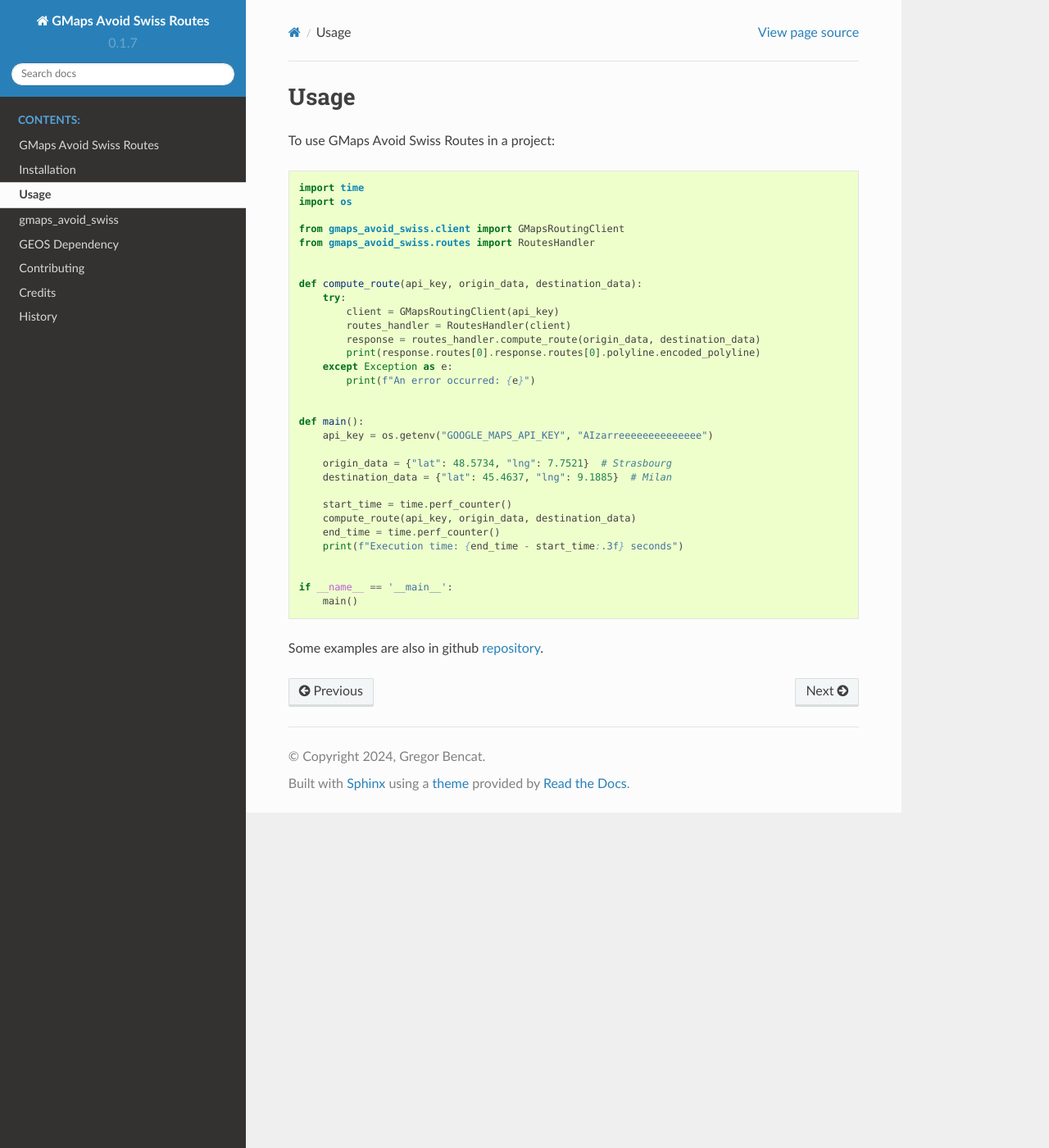
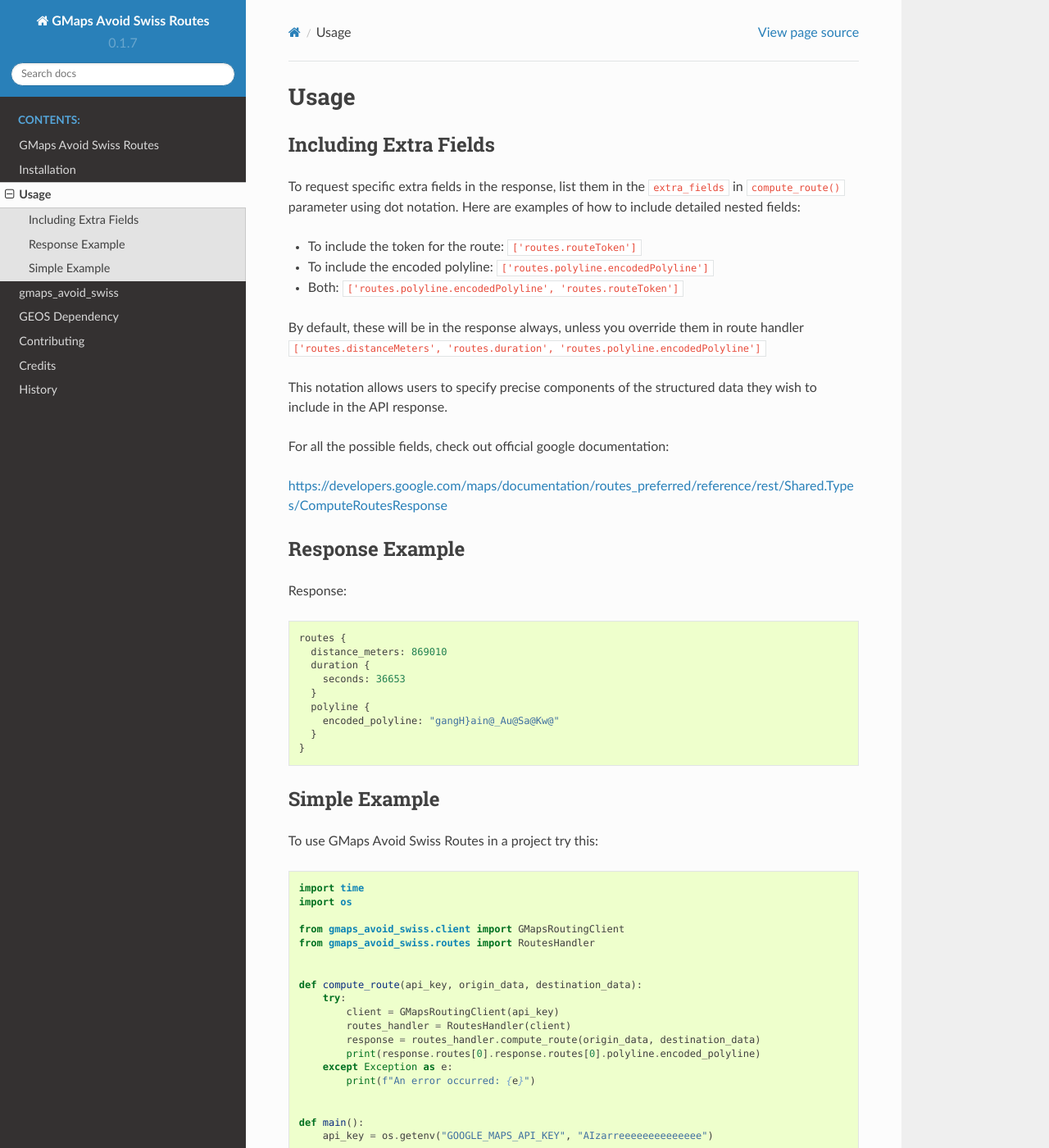
Before and after one commit to xbencat/gmaps_avoid_swiss, a Sphinx documentation site: the page built from docs/usage.rst, in a window 1280 px wide and 1400 px high. Shown: the whole window at 82% size. Built offline with Sphinx 7.4.7 and the Read the Docs theme 2.0.0, drawn with Linux system fonts in a browser that asks for light colours.

Commit message:
add usage docs

```diff
--- a/docs/usage.rst
+++ b/docs/usage.rst
@@ -2,7 +2,45 @@
 Usage
 =====
 
-To use GMaps Avoid Swiss Routes in a project::
+Including Extra Fields
+----------------------
+
+To request specific extra fields in the response, list them in the ``extra_fields`` in ``compute_route()`` parameter using dot notation. Here are examples of how to include detailed nested fields:
+
+- To include the token for the route: ``['routes.routeToken']``
+- To include the encoded polyline: ``['routes.polyline.encodedPolyline']``
+- Both: ``['routes.polyline.encodedPolyline', 'routes.routeToken']``
+
+By default, these will be in the response always, unless you override them in route handler
+``['routes.distanceMeters', 'routes.duration', 'routes.polyline.encodedPolyline']``
+
+This notation allows users to specify precise components of the structured data they wish to include in the API response.
+
+For all the possible fields, check out official google documentation:
+
+https://developers.google.com/maps/documentation/routes_preferred/reference/rest/Shared.Types/ComputeRoutesResponse
+
+Response Example
+----------------
+
+Response::
+
+      routes {
+        distance_meters: 869010
+        duration {
+          seconds: 36653
+        }
+        polyline {
+          encoded_polyline: "gangH}ain@_Au@Sa@Kw@"
+        }
+      }
+
+
+
+Simple Example
+--------------
+To use GMaps Avoid Swiss Routes in a project try this::
+
 
 
     import time
```
Also changed, not shown: 2 other files.
